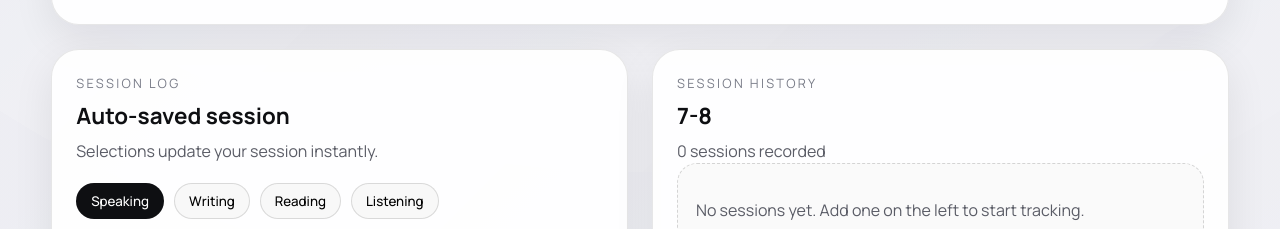
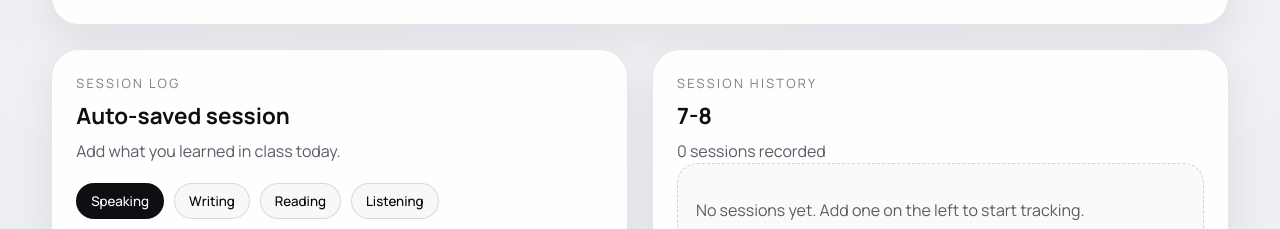
Before and after one commit to scuba3198/pte-class-coverage, a React (Vite) app: page / in a window 1280 px wide. Shown: the part 893-1122 px from the top of the page. Built offline with nearby package versions, Linux system fonts and the light colour scheme.

Commit message:
Update session log subtitle copy

```diff
--- a/src/App.jsx
+++ b/src/App.jsx
@@ -552,7 +552,7 @@ function App() {
               <div>
                 <p className="section-label">Session log</p>
                 <h2>Auto-saved session</h2>
-                <p className="card-subtitle">Selections update your session instantly.</p>
+                <p className="card-subtitle">Add what you learned in class today.</p>
               </div>
             </div>
             <div className="module-tabs">
```
